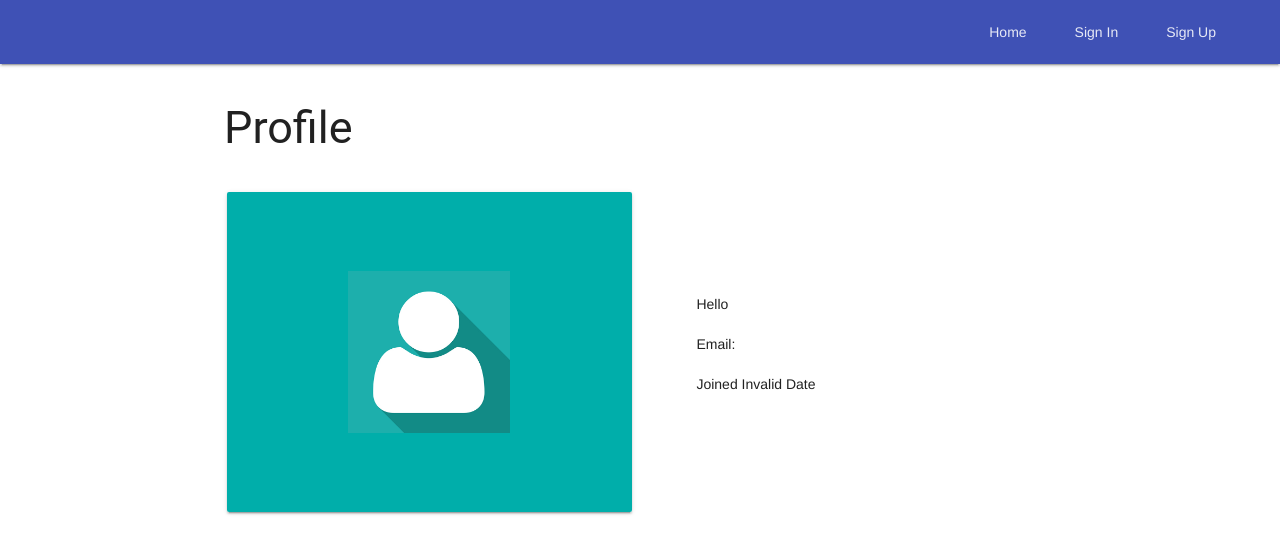
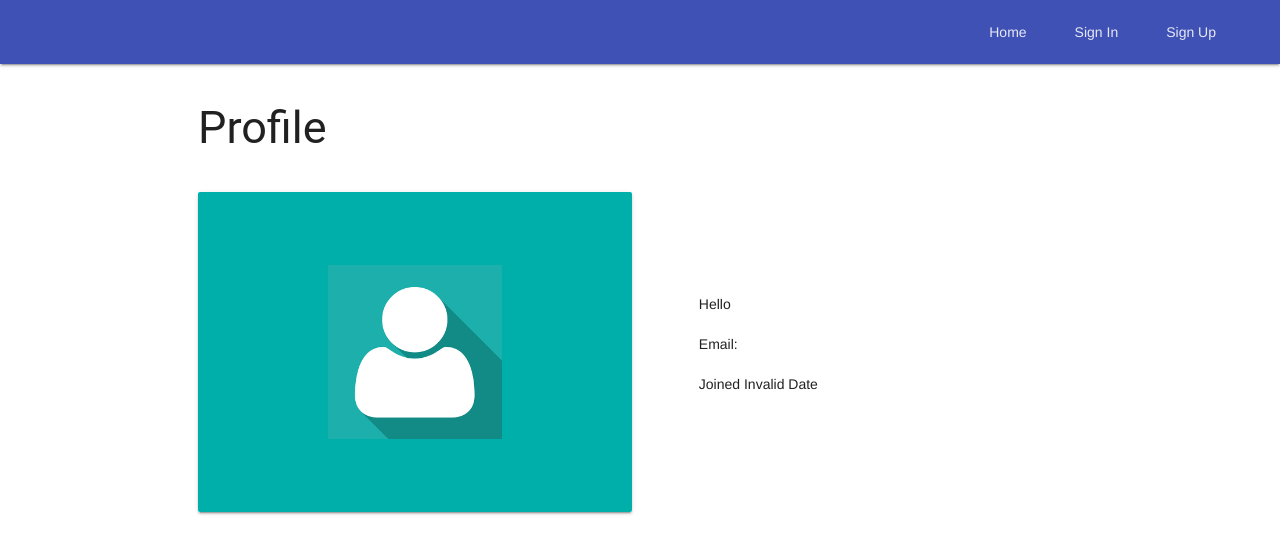
Before and after one commit to jeremiahogutu/social-network, a React (Create React App) app in the folder social-front-end/: page /user/1 in a window 1280 px wide. Shown: the top 554 px of the page. Built offline with nearby package versions, Linux system fonts and the light colour scheme; no server answers.

Commit message:
fixed styling on profile

```diff
--- a/social-front-end/src/components/user/Profile.js
+++ b/social-front-end/src/components/user/Profile.js
@@ -44,15 +44,15 @@ class Profile extends Component {
         const {redirectToSignin, user} = this.state;
         if (redirectToSignin) return <Redirect to='/signin'/>;
         return (
-            <div className='mdl-grid' style={{justifyContent: 'center'}}>
+            <div className='mdl-grid' style={{justifyContent: 'center', maxWidth: '900px'}}>
                 <div className='mdl-cell mdl-cell--12-col mdl-cell--8-col-tablet mdl-cell--4-col-phone'>
-                    <div className="mdl-grid mdl-grid--no-spacing" style={{justifyContent: 'center'}}>
+                    <div className="mdl-grid mdl-grid--no-spacing">
                         <div className='mdl-cell mdl-cell--8-col mdl-cell--8-col-tablet mdl-cell--4-col-phone'>
                             <h2>Profile</h2>
                         </div>
                     </div>
                 </div>
-                <div className='mdl-cell mdl-cell--4-col mdl-cell--4-col-tablet mdl-cell--4-col-phone'>
+                <div className='mdl-cell mdl-cell--6-col mdl-cell--4-col-tablet mdl-cell--4-col-phone'>
                     <div className="demo-card-square mdl-card mdl-shadow--2dp" style={{width: "100%"}}>
                         <div className="mdl-card__title mdl-card--expand">
                             {/*<h2 className="mdl-card__title-text">{user.name}</h2>*/}
@@ -67,7 +67,7 @@ class Profile extends Component {
                         {/*</div>*/}
                     </div>
                 </div>
-                <div className='mdl-cell mdl-cell--4-col mdl-cell--4-col-tablet mdl-cell--4-col-phone' style={{display: 'flex', alignItems: 'center'}}>
+                <div className='mdl-cell mdl-cell--6-col mdl-cell--4-col-tablet mdl-cell--4-col-phone' style={{display: 'flex', alignItems: 'center'}}>
                     <div className="mdl-grid" style={{flexDirection: 'column', alignItems: 'center', width: '100%'}}>
                         <div className='mdl-cell mdl-cell--10-col mdl-cell--8-col-tablet mdl-cell--4-col-phone'>
                             <p>Hello {user.name}</p>
```
Also changed, not shown: social-front-end/src/components/user/EditProfile.js (added, +13 -0 lines).
